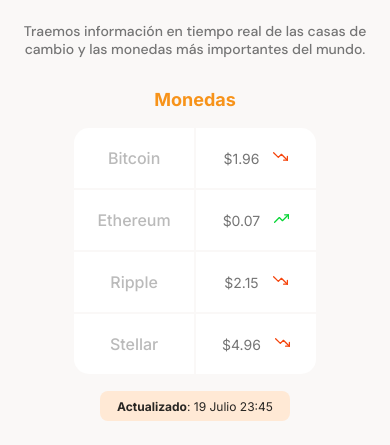
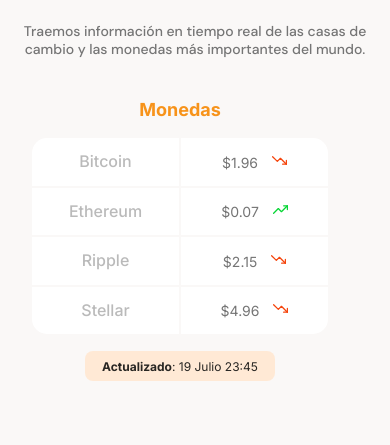
Before and after one commit to aguscorvo/Bata-Bit, a plain HTML site: page index.html in a window 390 px wide. Shown: the part 719-1164 px from the top of the page. Drawn offline with Linux system fonts and the light colour scheme; files whose address does not match are found by name.

Commit message:
Media queries

```diff
--- a/styles.css
+++ b/css/styles.css
@@ -152,12 +152,22 @@
   color: #757575;
 }
 
+.main-tables-container__slider {
+  display: flex;
+  height: 350px;
+  overflow-x: scroll;
+  overscroll-behavior-x: contain;
+  scroll-snap-type: x proximity;
+}
+
 .main-currency-table,
 .main-commission-table {
+  scroll-snap-align: center;
   width: 70%;
-  min-width: 193px;
+  min-width: 360px;
   max-width: 500px;
-  height: 360px;
+  height: 300px;
+  padding: 10px;
   margin: 0 auto;
   font-family: 'Inter', sans-serif;
 }
@@ -183,7 +193,7 @@
   width: 90%;
   min-width: 230px;
   max-width: 300px;
-  height: 250px;
+  height: 200px;
   margin: 0 auto;
 }
 
--- /dev/null
+++ b/css/tablet.css
@@ -0,0 +1,17 @@
+.main-tables-container__slider {
+  display: flex;
+  width: 930px;
+  margin: 0 auto;
+}
+
+.product-cards__container {
+  display: flex;
+  flex-wrap: wrap;
+  width: 930px;
+  margin: 0 auto;
+}
+
+.plans-container__slider {
+  justify-content: center;
+  overflow-x: hidden;
+}
--- a/index.html
+++ b/index.html
@@ -9,7 +9,8 @@
       href="https://fonts.googleapis.com/css2?family=DM+Sans:wght@400;500;700&family=Inter:wght@400;500;700&display=swap"
       rel="stylesheet"
     />
-    <link rel="stylesheet" href="./styles.css" />
+    <link rel="stylesheet" href="./css/styles.css" />
+    <link rel="stylesheet" href="./css/tablet.css" media="(min-width: 930px)" />
   </head>
   <body>
     <header>
@@ -35,7 +36,7 @@
             monedas más importantes del mundo.
           </p>
         </div>
-        <section class="main-tables-container">
+        <section class="main-tables-container__slider">
           <div class="main-currency-table">
             <p class="currency-table__title">Monedas</p>
             <div class="main-currency-table__container">
@@ -150,7 +151,7 @@
             <div class="plan-info-container">
               <h3 class="plan-card__title">Pago Mensual</h3>
               <p class="plan-card__price"><span>$</span> 19</p>
-              <p class="plan-card__saving">Para los inseguros.</p>
+              <p class="plan-card__saving">Para los menos arriesgados.</p>
               <button class="plan-card__ca">Escoger este <span></span></button>
             </div>
           </article>
```
Also changed, not shown: 1 other file.
